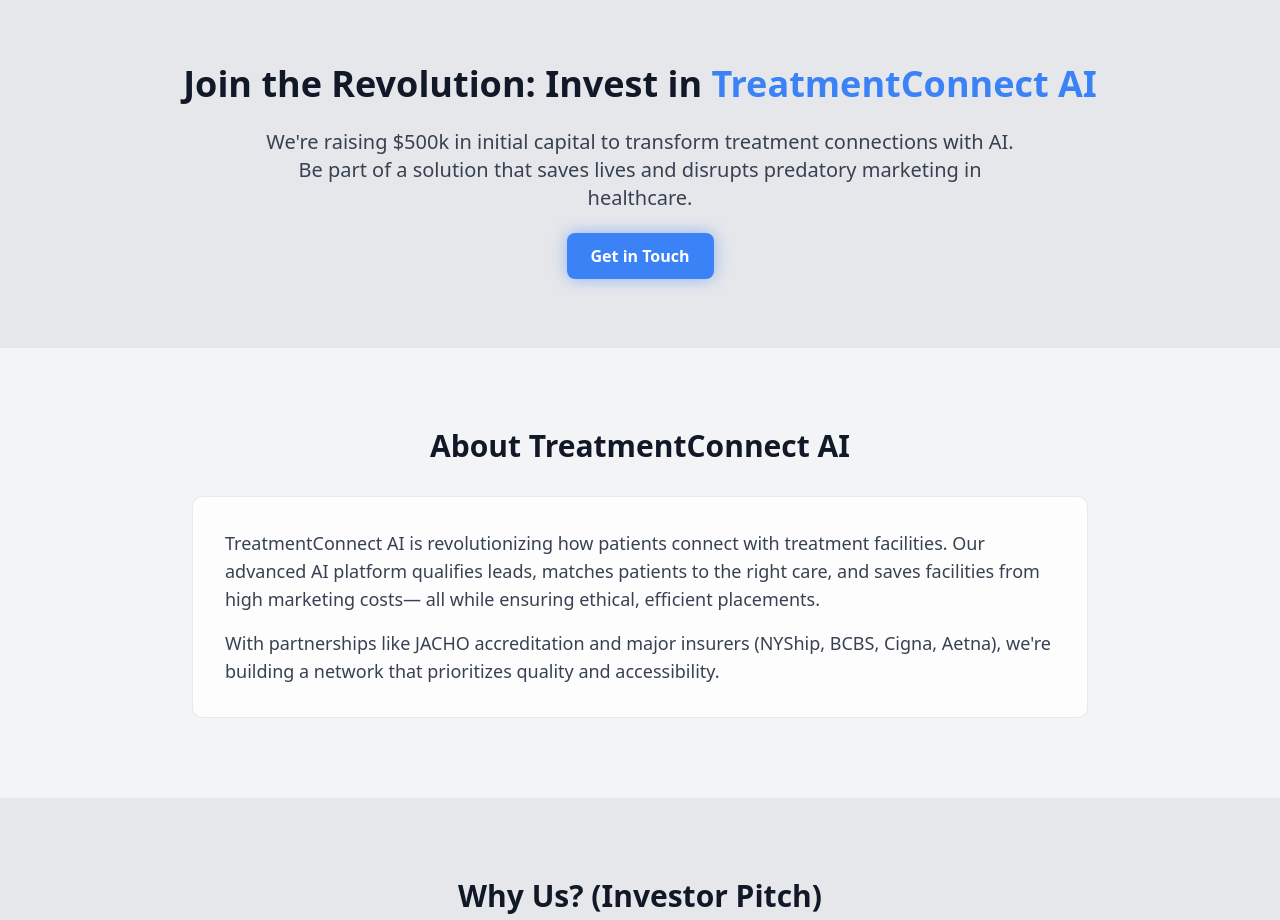
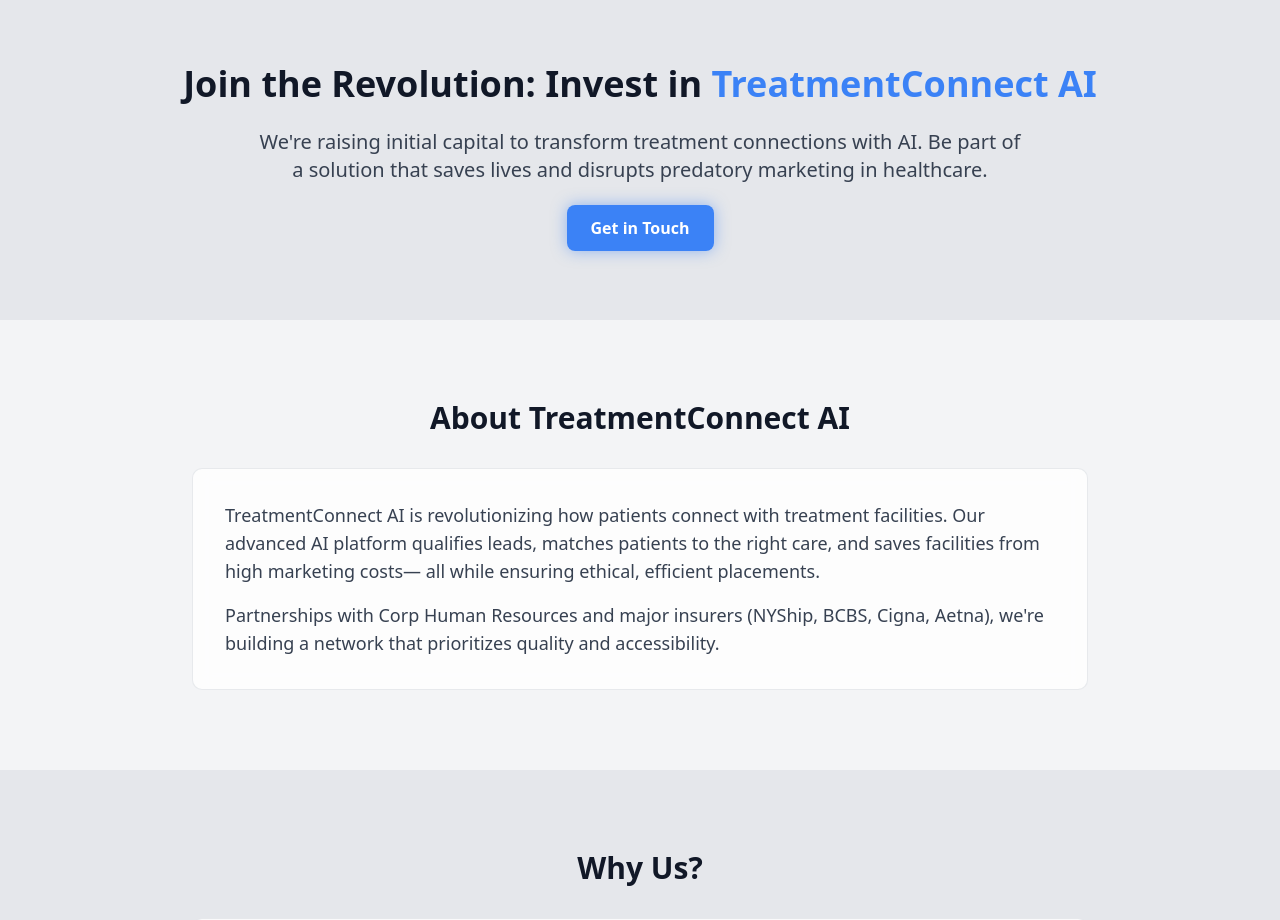
Before and after one commit to JSoul13/TrueTreatInvest, a plain HTML site: page index.html in a window 1280 px wide. Shown: the part 80-1000 px from the top of the page. Drawn offline with nearby package versions, Linux system fonts and the light colour scheme.

Commit message:
Update index.html
Signed-off-by: JSoul13 <Jeaninne@J9cd.com>

```diff
--- a/index.html
+++ b/index.html
@@ -38,7 +38,7 @@
     <header class="py-20 bg-gray-200 text-center">
         <div class="container mx-auto px-6">
             <h1 class="text-4xl font-bold mb-6 text-gray-900">Join the Revolution: Invest in <span class="text-blue-500">TreatmentConnect AI</span></h1>
-            <p class="text-xl mb-8 text-gray-700 max-w-3xl mx-auto">We're raising $500k in initial capital to transform treatment connections with AI. Be part of a solution that saves lives and disrupts predatory marketing in healthcare.</p>
+            <p class="text-xl mb-8 text-gray-700 max-w-3xl mx-auto">We're raising initial capital to transform treatment connections with AI. Be part of a solution that saves lives and disrupts predatory marketing in healthcare.</p>
             <a href="#contact-form" class="bg-blue-500 hover:bg-blue-600 text-white font-bold py-3 px-6 rounded-lg transition ai-glow">Get in Touch</a>
         </div>
     </header>
@@ -50,7 +50,7 @@
             <h2 class="text-3xl font-bold mb-8 text-center text-gray-900">About TreatmentConnect AI</h2>
             <div class="glass-card p-8 max-w-4xl mx-auto">
                 <p class="text-lg text-gray-700 mb-4">TreatmentConnect AI is revolutionizing how patients connect with treatment facilities. Our advanced AI platform qualifies leads, matches patients to the right care, and saves facilities from high marketing costs— all while ensuring ethical, efficient placements.</p>
-                <p class="text-lg text-gray-700">With partnerships like JACHO accreditation and major insurers (NYShip, BCBS, Cigna, Aetna), we're building a network that prioritizes quality and accessibility.</p>
+                <p class="text-lg text-gray-700">Partnerships with Corp Human Resources and major insurers (NYShip, BCBS, Cigna, Aetna), we're building a network that prioritizes quality and accessibility.</p>
             </div>
         </div>
     </section>
@@ -58,7 +58,7 @@
     <!-- Why Us Section -->
     <section class="py-20 bg-gray-200">
         <div class="container mx-auto px-6">
-            <h2 class="text-3xl font-bold mb-8 text-center text-gray-900">Why Us? (Investor Pitch)</h2>
+            <h2 class="text-3xl font-bold mb-8 text-center text-gray-900">Why Us? </h2>
             <div class="glass-card p-8 max-w-4xl mx-auto space-y-8">
                 <div>
                     <h3 class="text-2xl font-bold mb-4 text-blue-500">1. We’re Bridging Two Explosive Markets: Mental Health + AI</h3>
```
